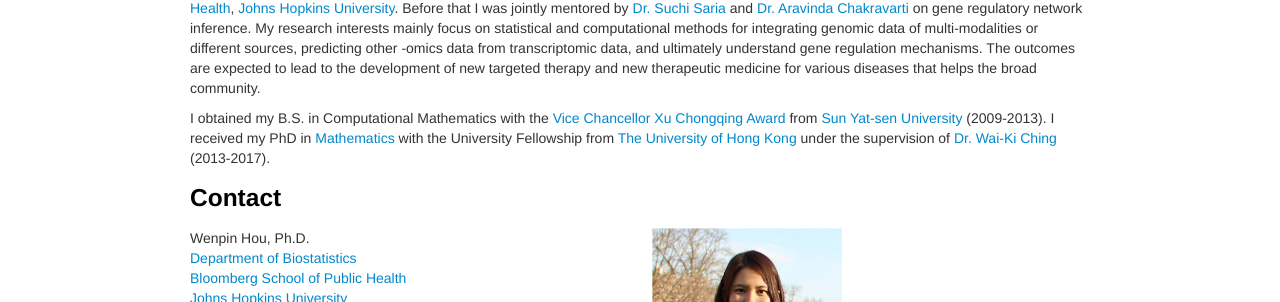
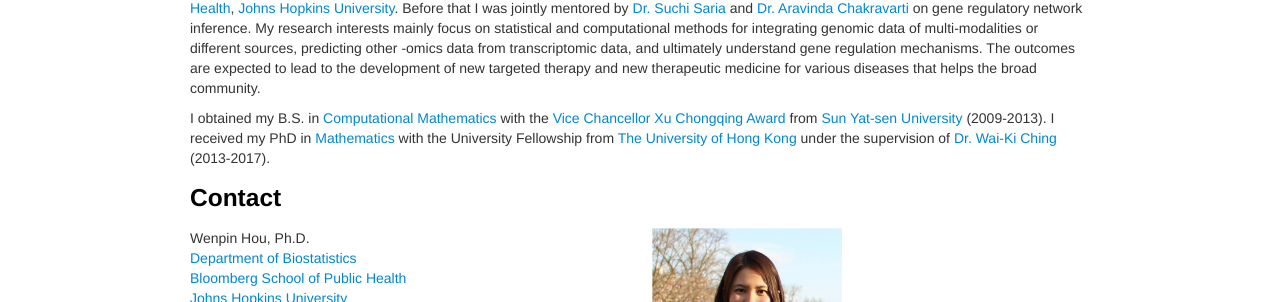
Before and after one commit to Winnie09/Wenpin_Hou, a Jekyll site: the page built from index.md, in a window 1280 px wide. Shown: the part 234-536 px from the top of the page. Built offline with Jekyll 4.4.1, drawn with Linux system fonts in a browser that asks for light colours; some of the changed lines change nothing that is shown.

Commit message:
add link

```diff
--- a/index.md
+++ b/index.md
@@ -8,7 +8,7 @@ layout: page
 
 I am a postdoctoral fellow co-mentored by [Dr. Hongkai Ji](http://www.biostat.jhsph.edu/~hji/) and [Dr. Stephanie Hicks](https://www.stephaniehicks.com/) at the [Department of Biostatistics](https://www.jhsph.edu/departments/biostatistics/), [Bloomberg School of Public Health](https://www.jhsph.edu/), [Johns Hopkins University](https://www.jhu.edu/). Before that I was jointly mentored by [Dr. Suchi Saria](https://suchisaria.jhu.edu/) and [Dr. Aravinda Chakravarti](https://aravindachakravartilab.org/) on gene regulatory network inference. My research interests mainly focus on statistical and computational methods for integrating genomic data of multi-modalities or different sources, predicting other -omics data from transcriptomic data, and ultimately understand gene regulation mechanisms. The outcomes are expected to lead to the development of new targeted therapy and new therapeutic medicine for various diseases that helps the broad community.
 
-I obtained my B.S. in Computational Mathematics with the [Vice Chancellor Xu Chongqing
+I obtained my B.S. in [Computational Mathematics](http://math.sysu.edu.cn/) with the [Vice Chancellor Xu Chongqing
 Award](http://edf.edaao.sysu.edu.cn/) from [Sun Yat-sen University](http://www.sysu.edu.cn/2012/en/index.htm) (2009-2013).
 I received my PhD in [Mathematics](https://hkumath.hku.hk/web/index.php) with the University Fellowship from [The University of Hong Kong](https://www.hku.hk/) under the supervision of [Dr. Wai-Ki Ching](https://hkumath.hku.hk/~wkc/) (2013-2017).
 
```
